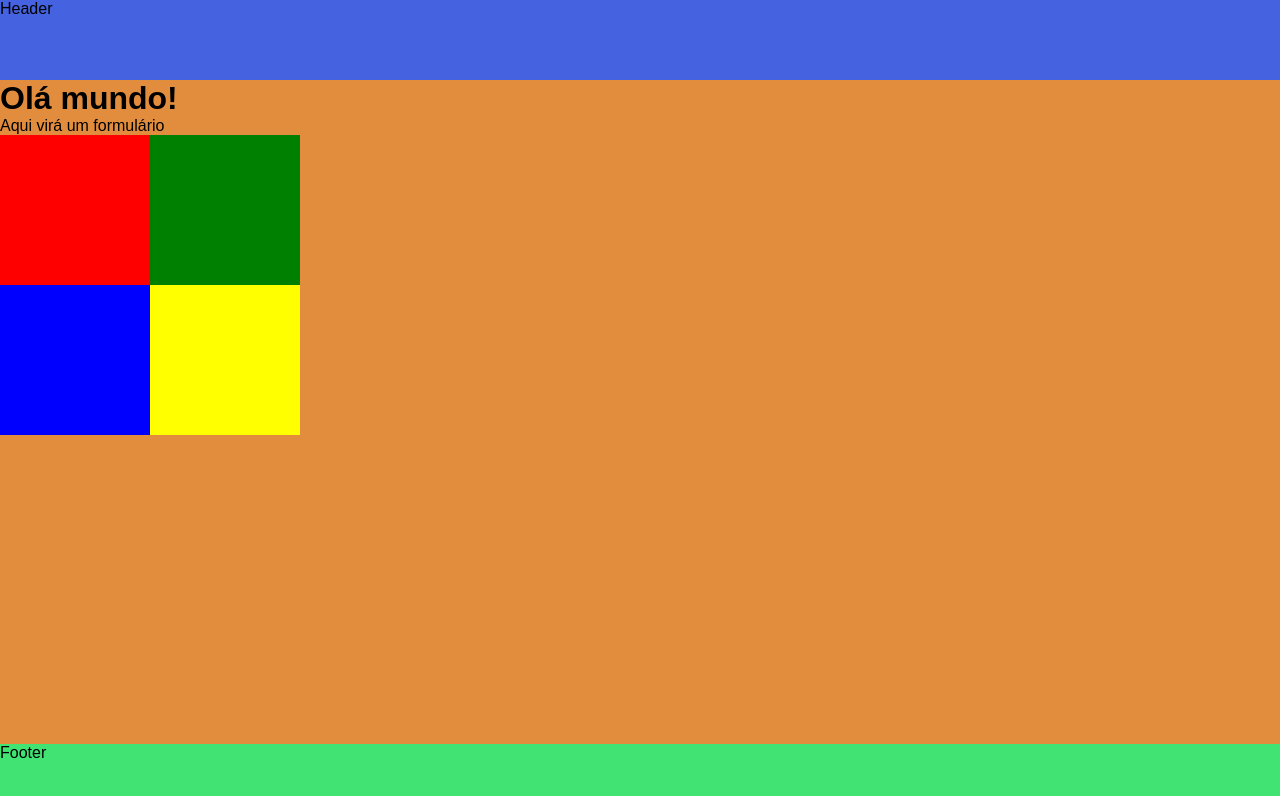
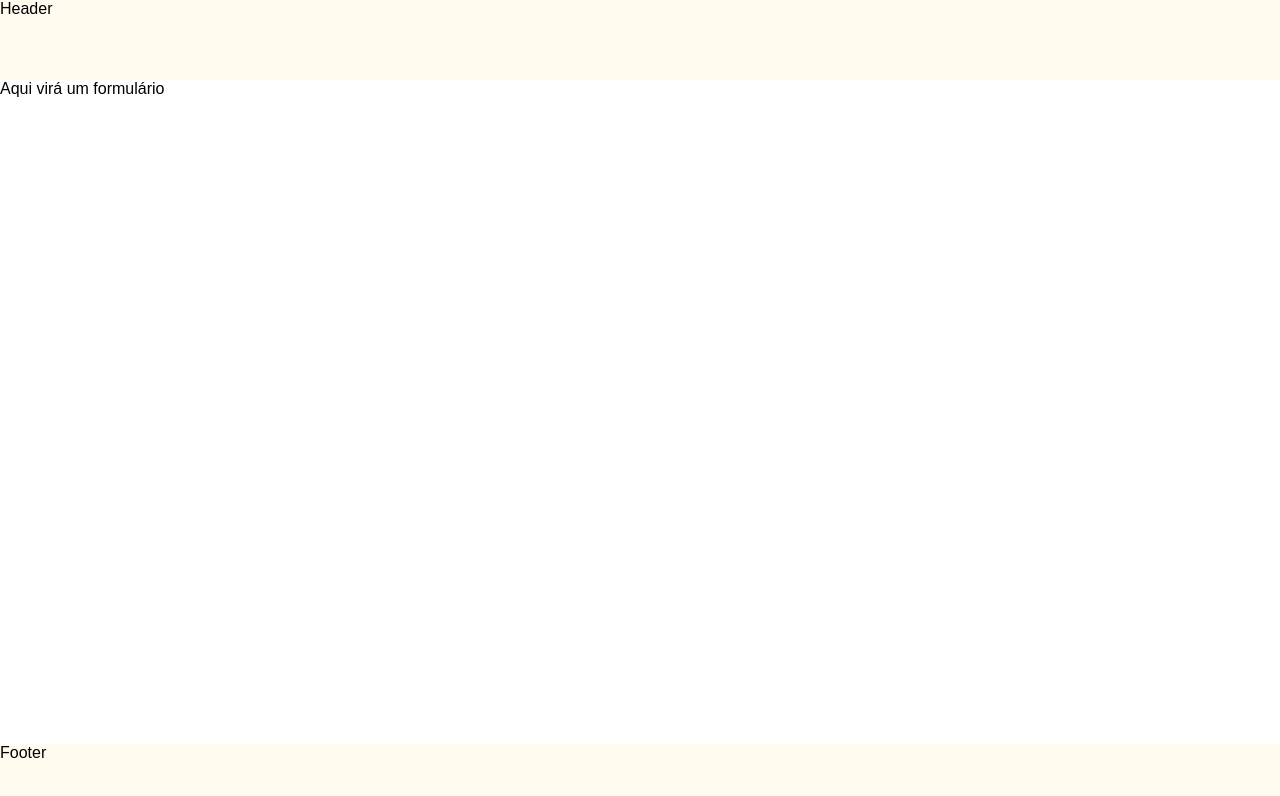
Before and after one commit to allankildare/projeto-react-turma-6, a React (Create React App) app: page / in a window 1280 px wide. Shown: the top 796 px of the page. Built offline with nearby package versions, Linux system fonts and the light colour scheme.

Commit message:
chore: alteracao de estilizacao no App

```diff
--- a/src/App.css
+++ b/src/App.css
@@ -1,20 +1,19 @@
 .App {
     display: grid;
     grid-template-rows: 10vh 83vh 7vh;
-    grid-template-areas: "header" "main" "footer";
+    grid-template-areas: "header" "content" "footer";
 }
 
 .App header {
-    background-color: rgb(69, 98, 224);
+    background-color: #fffbef;
     grid-area: header;
 }
 
 .main {
-    background-color: rgb(226, 141, 62);
-    grid-area: main;
+    grid-area: content;
 }
 
 .App footer {
-    background-color: rgb(65, 228, 114);
+    background-color: #fffbef;
     grid-area: footer;
 }
--- a/src/App.js
+++ b/src/App.js
@@ -1,20 +1,16 @@
 import React, { Component } from 'react'
-import Button from './components/Button/Button'
-import './App.css';
-import Header from './components/Header/Header';
-import Form from './components/Form/Form';
-import Footer from './components/Footer/Footer';
-import GridExample from './components/GridExample/GridExample';
+import './App.css'
+import Header from './components/Header/Header'
+import Form from './components/Form/Form'
+import Footer from './components/Footer/Footer'
 
 class App extends Component {
   render() {
     return (
       <div className="App">
         <Header />
-        <div className="main">
-          <h1>Olá mundo!</h1>
+        <div className="content">
           <Form />
-          <GridExample />
         </div>
         <Footer />
       </div>
```
